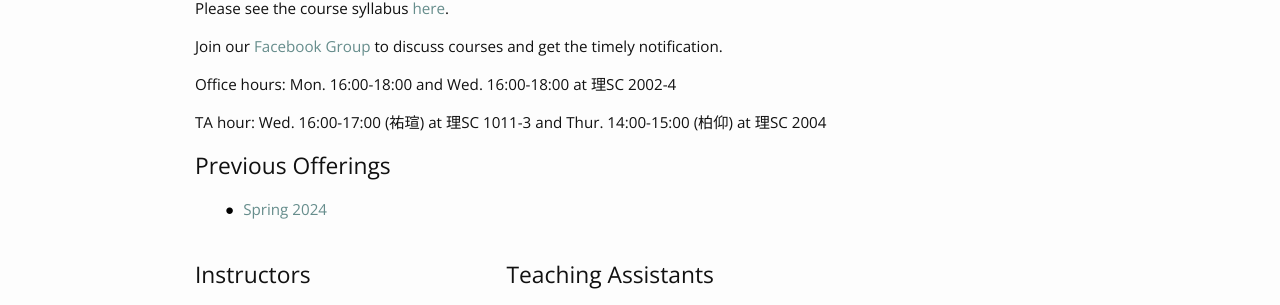
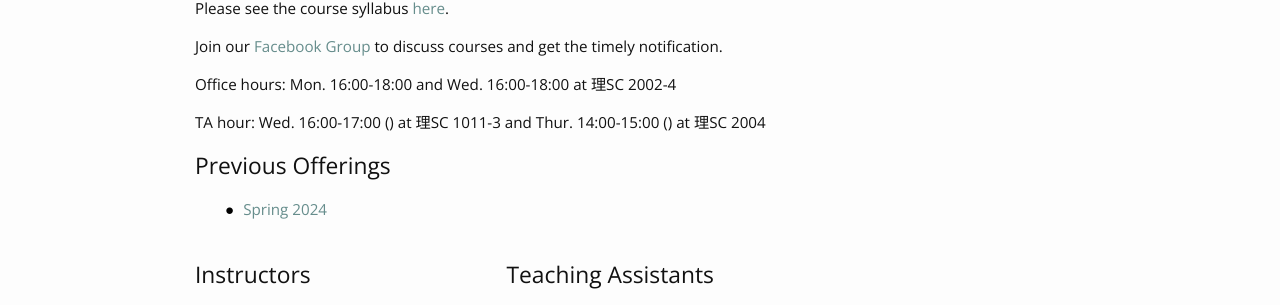
Before and after one commit to phonchi/nsysu-math208, a Jekyll site: the page built from index.md, in a window 1280 px wide. Shown: the part 379-684 px from the top of the page. Built offline with Jekyll 4.4.1, drawn with Linux system fonts in a browser that asks for light colours; nearby versions of some CDN libraries.

Commit message:
Update index.md

```diff
--- a/index.md
+++ b/index.md
@@ -4,8 +4,8 @@
 
 Please see the course syllabus [here](/nsysu-math208/static_files/presentations/course_outline.pdf).
 
-Join our [Facebook Group](https://www.facebook.com/groups/938551624371183) to discuss courses and get the timely notification.
+Join our [Facebook Group](https://www.facebook.com/groups/1582349499475537) to discuss courses and get the timely notification.
 
 Office hours: Mon. 16:00-18:00 and Wed. 16:00-18:00 at 理SC 2002-4
 
-TA hour: Wed. 16:00-17:00 (祐瑄) at 理SC 1011-3 and Thur. 14:00-15:00 (柏仰) at 理SC 2004
+TA hour: Wed. 16:00-17:00 () at 理SC 1011-3 and Thur. 14:00-15:00 () at 理SC 2004
```
